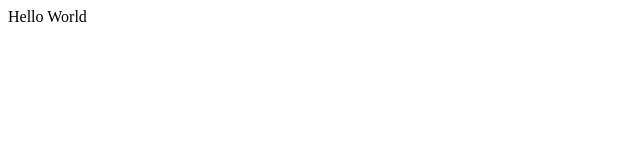
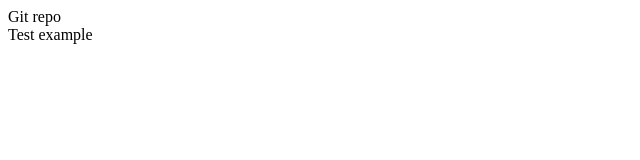
Before and after one commit to dkearns99/demo-repo, a plain HTML site: page index.html in a window 1280 px wide. Shown: the whole page, without its empty margins (0-640 px from the left). Drawn offline with Linux system fonts and the light colour scheme.

Commit message:
commit message

```diff
--- a/index.html
+++ b/index.html
@@ -1 +1,3 @@
-<div>Hello World</div>
+
+<header>Git repo</header>
+<div>Test example</div>
```
Also changed, not shown: 2 other files.
